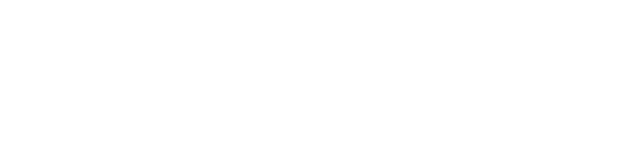
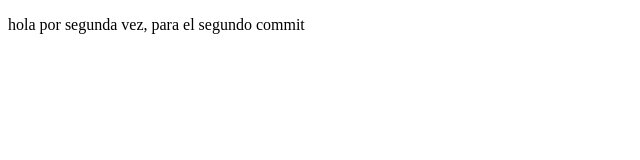
Before and after one commit to Oriolmg/proyecto-git, a plain HTML site: page index.html in a window 1280 px wide. Shown: the whole page, without its empty margins (0-640 px from the left). Drawn offline with Linux system fonts and the light colour scheme.

Commit message:
version 0.0.2

```diff
--- a/index.html
+++ b/index.html
@@ -4,6 +4,6 @@
 	<title>probando git, hola desde git</title>
 </head>
 <body>
-
+<p>hola por segunda vez, para el segundo commit</p>
 </body>
 </html>
```
